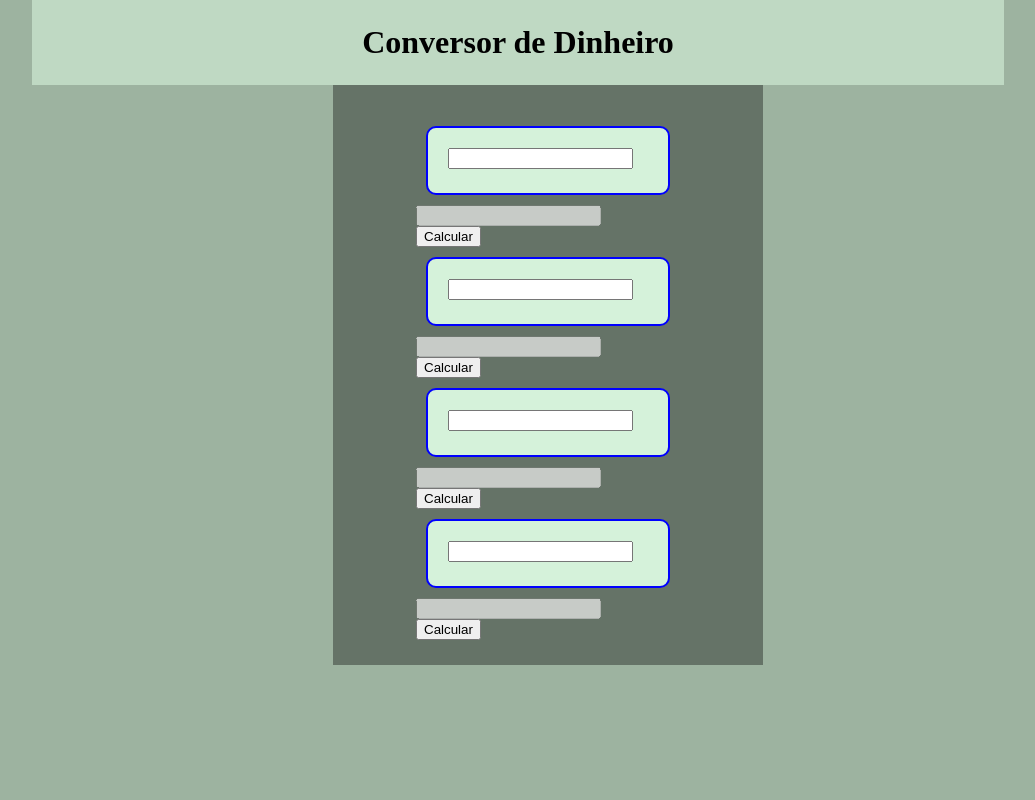
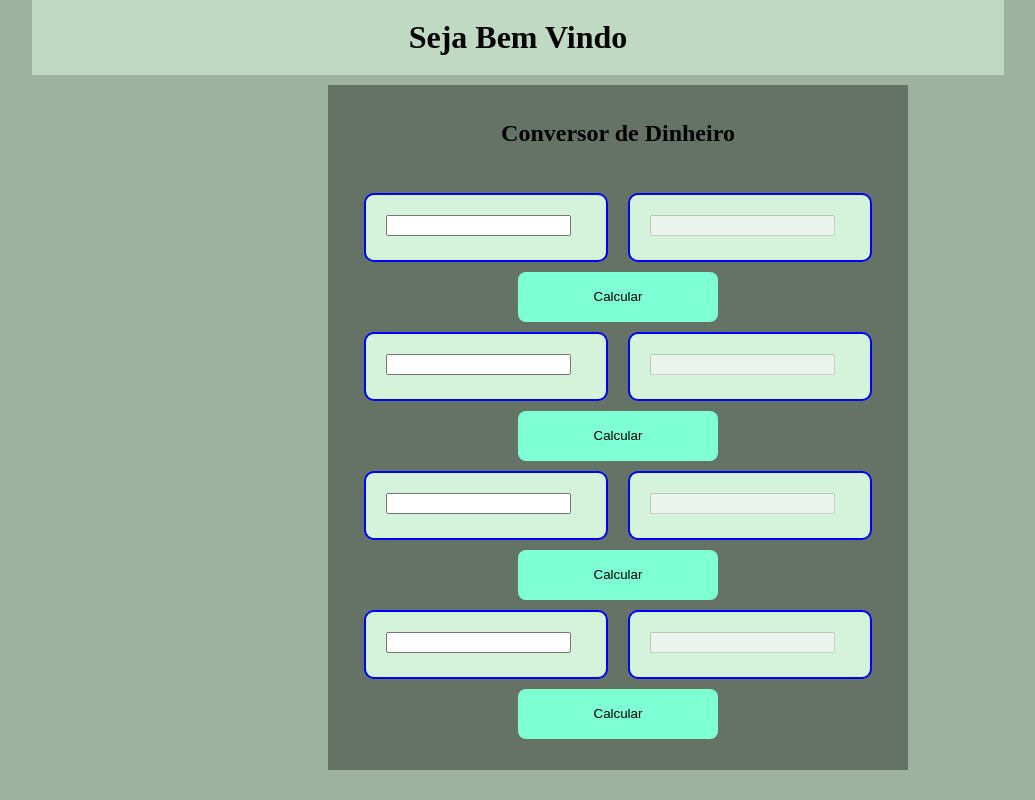
Before and after one commit to Nunes-Willi/Conersor-de-Dinheiro, a Vue app: page / in a window 1280 px wide. Shown: the whole page, without its empty margins (122-1157 px from the left). Built offline with nearby package versions, Linux system fonts and the light colour scheme.

Commit message:
css e vue

```diff
--- a/src/assets/base.css
+++ b/src/assets/base.css
@@ -26,7 +26,7 @@ body {
   align-items: center;
   color: black;
   background-color: var(--var5);
-  height: 85px;
+  height: 75px;
   margin-left: 12%;
   margin-right: 12%;
 }
@@ -38,9 +38,10 @@ body {
   flex-wrap: wrap;
   background-color: var(--var2);
   padding: 15px;
-  width: 400px;
-  height: 550px;
-  margin-left: 455px;
+  width: 550px;
+  height: 655px;
+  margin-left: 450px;
+  margin-top: 10px;
 }
 
 /* #footer {
@@ -48,6 +49,17 @@ body {
 } */
 
 .money, .money2, .money3, .money4 {
+  background-color: var(--var3);
+  color: black;
+  width: 200px;
+  height: 25px;
+  border: 2px solid blue;
+  border-radius: 10px;
+  padding: 20px;
+  margin: 10px;
+}
+
+.convert, .convert2, .convert3, .convert4{
   background-color: var(--var3);
   color: black;
   width: 200px;
@@ -73,3 +85,22 @@ ul {
   display: flex;
   align-items: center;
 }
+
+.entrada{
+ display: flex;
+}
+
+.geral{
+  display: flex;
+  flex-direction: column;
+  justify-content: center;
+  align-items: center;
+}
+
+.geral button {
+  height: 50px;
+  width: 200px;
+  background-color: aquamarine;
+  border: 0;
+  border-radius: 8px;
+}
--- a/src/components/ContPrinc.vue
+++ b/src/components/ContPrinc.vue
@@ -3,13 +3,17 @@ export default {};
 </script>
 
 <template>
+<div class="geral">
+    <div class="entrada">
         <article class ="money">
             <input type="number" id="valor">
         </article>
 
-<article>
+        <article class="convert">
             <input type="text" disabled id="moeda">
         </article>
+    </div>
 
     <button id="btnCalcular">Calcular</button>
+</div>
 </template>
--- a/src/components/ContPrinc2.vue
+++ b/src/components/ContPrinc2.vue
@@ -3,13 +3,19 @@ export default {};
 </script>
 
 <template>
+
+<div class="geral">
+<div class="entrada">
 <article class ="money2">
     <input type="number" id="valor">
 </article>
 
-<article>
+<article class="convert2">
     <input type="text" disabled id="moeda">
 </article>
+</div>
 
 <button id="btnCalcular">Calcular</button>
+</div>
+
 </template>
--- a/src/components/ContPrinc3.vue
+++ b/src/components/ContPrinc3.vue
@@ -3,13 +3,17 @@ export default {};
 </script>
 
 <template>
+<div class="geral">
+<div class="entrada">
 <article class ="money3">
     <input type="number" id="valor">
 </article>
 
-<article>
+<article class="convert3">
     <input type="text" disabled id="moeda">
 </article>
+</div>
 
 <button id="btnCalcular">Calcular</button>
+</div>
 </template>
--- a/src/components/ContPrinc4.vue
+++ b/src/components/ContPrinc4.vue
@@ -3,13 +3,17 @@ export default {};
 </script>
 
 <template>
+<div class="geral">
+<div class="entrada">
 <article class ="money4">
     <input type="number" id="valor">
 </article>
 
-<article>
+<article class="convert4">
     <input type="text" disabled id="moeda">
 </article>
+</div>
 
 <button id="btnCalcular">Calcular</button>
+</div>
 </template>
--- a/src/components/HeadeR.vue
+++ b/src/components/HeadeR.vue
@@ -3,6 +3,6 @@ export default {};
 </script>
 <template>
 <header id="head">
-    <h1>Conversor de Dinheiro</h1>
+    <h1>Seja Bem Vindo</h1>
 </header>
 </template>
--- a/src/components/MenuPrinc.vue
+++ b/src/components/MenuPrinc.vue
@@ -10,7 +10,7 @@ export default {
 </script>
 <template>
 <main id="content">
- <h2></h2>
+ <h2>Conversor de Dinheiro</h2>
 <ul>
     <ContPrinc />
 
```
Lines whose indentation alone changed are shown as unchanged.
